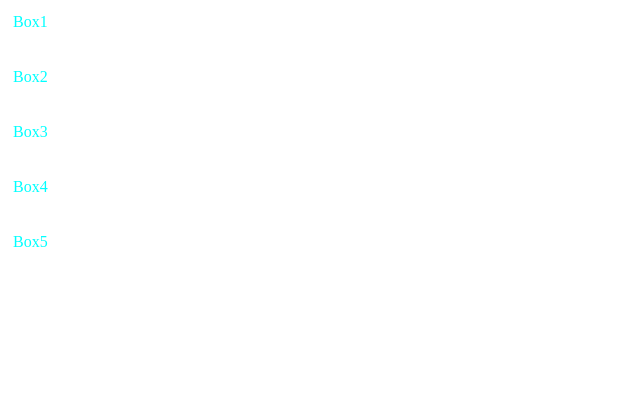
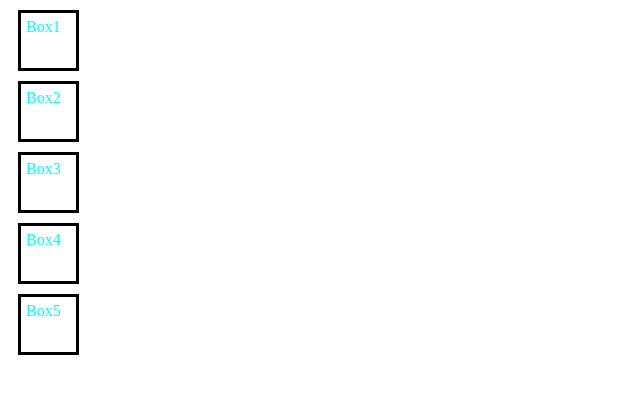
Before and after one commit to atikmahmud482/Code-With-Harry, a plain HTML site: page video 67/index.html in a window 1280 px wide. Shown: the whole page, without its empty margins (0-640 px from the left). Drawn offline with Linux system fonts and the light colour scheme.

Commit message:
video 67

```diff
--- a/video 67/index.html
+++ b/video 67/index.html
@@ -9,8 +9,9 @@
         height: 45px;
         width: 45px;
         color: aqua;
-        border: 3px;
+        border: 3px solid black;
         padding: 5px;
+        margin: 10px;
       }
     </style>
   </head>
```
